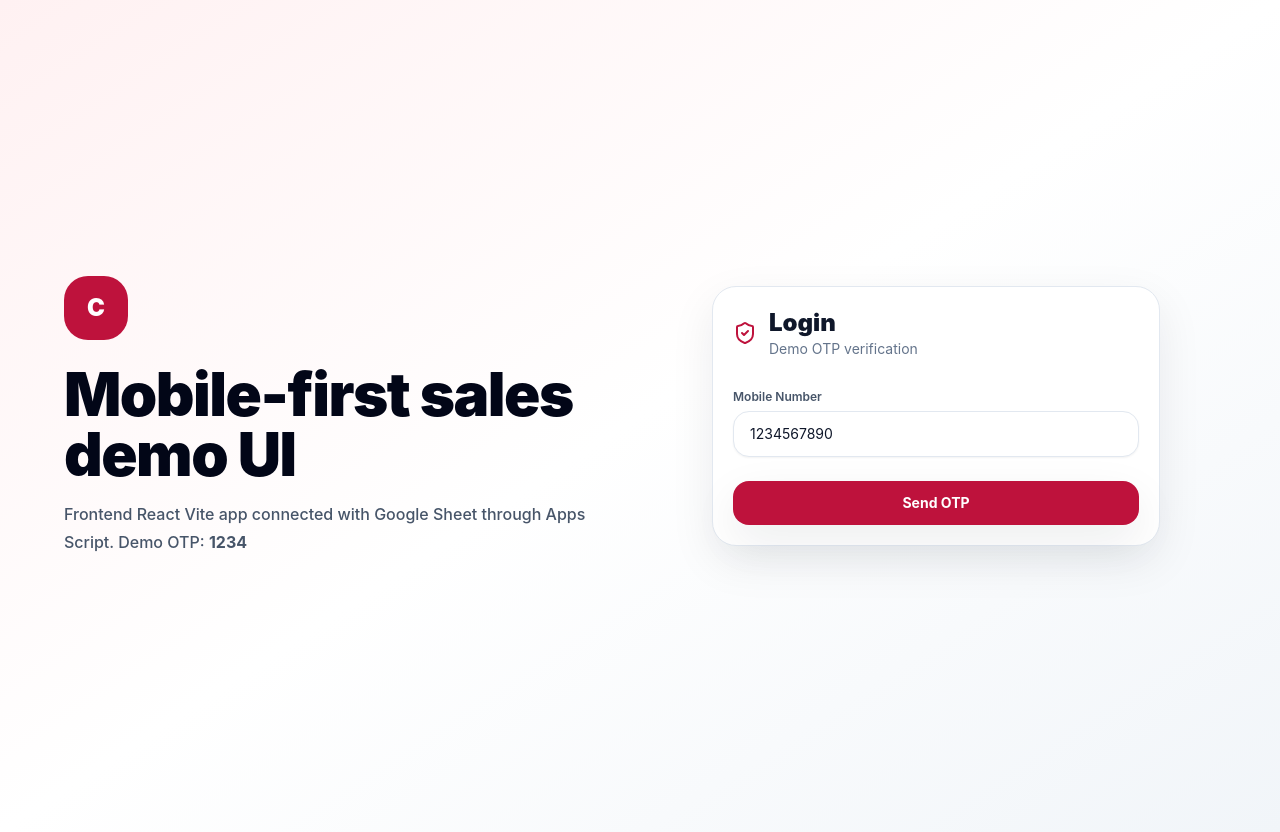
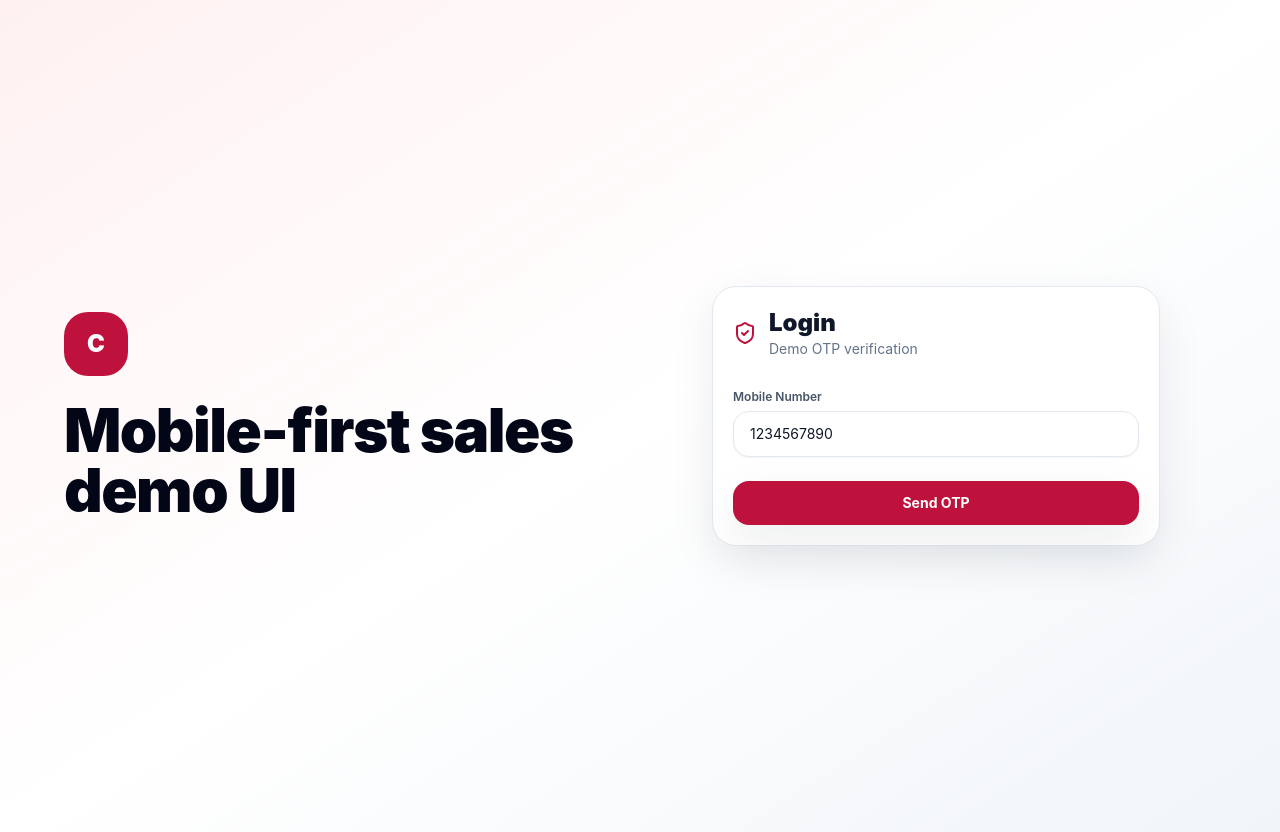
Before and after one commit to aditysingh987123/sales_dashboard_ui, a React (Vite) app: page / in a window 1280 px wide. Built offline with nearby package versions, Linux system fonts and the light colour scheme.

Commit message:
Update LoginPage.jsx

```diff
--- a/src/pages/LoginPage.jsx
+++ b/src/pages/LoginPage.jsx
@@ -18,7 +18,6 @@ export default function LoginPage({ onLogin }) {
       <section>
         <div className="mb-6 grid h-16 w-16 place-items-center rounded-3xl bg-brand-700 text-2xl font-black text-white">C</div>
         <h1 className="text-4xl font-black tracking-tight text-slate-950 md:text-6xl">Mobile-first sales demo UI</h1>
-        <p className="mt-4 max-w-xl text-base font-medium leading-7 text-slate-600">Frontend React Vite app connected with Google Sheet through Apps Script. Demo OTP: <b>1234</b></p>
       </section>
       <form onSubmit={submit} className="card mx-auto w-full max-w-md">
         <div className="mb-6 flex items-center gap-3"><ShieldCheck className="text-brand-700"/><div><h2 className="text-2xl font-black">Login</h2><p className="text-sm text-slate-500">Demo OTP verification</p></div></div>
```
